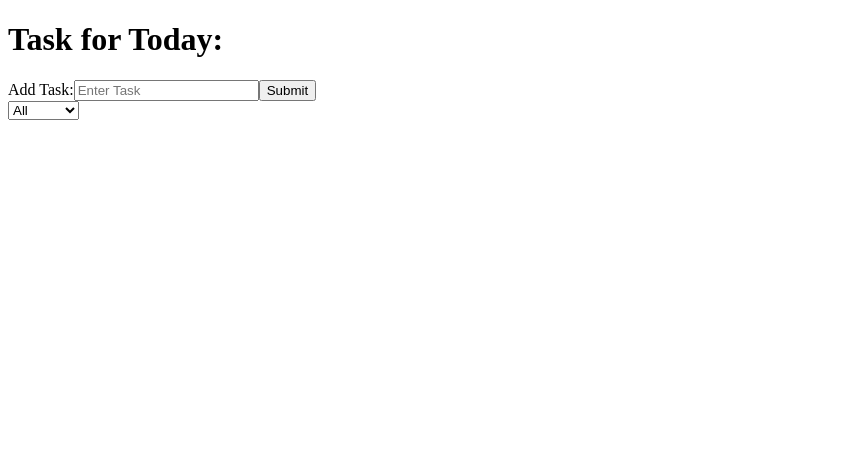
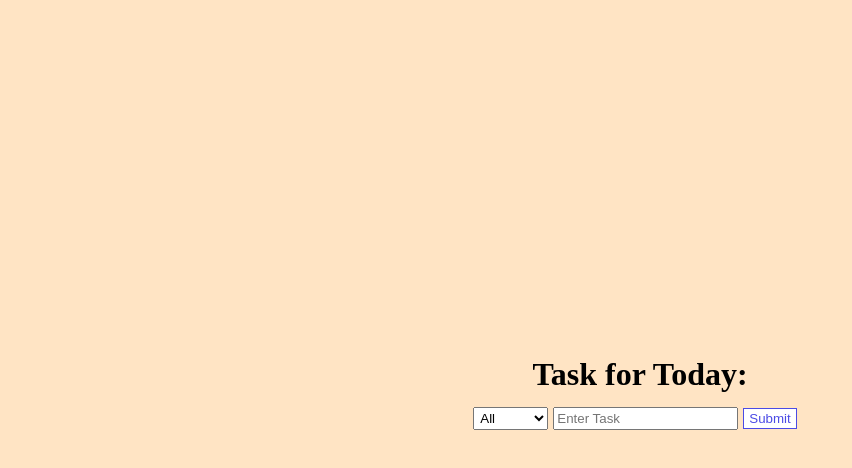
Before and after one commit to nelly02d/Todo, a React (Create React App) app: page / in a window 1280 px wide. Shown: the top 468 px of the page, without its empty margins (0-852 px from the left). Built offline with nearby package versions, Linux system fonts and the light colour scheme.

Commit message:
Add styles

```diff
--- a/src/App.css
+++ b/src/App.css
@@ -1,7 +1,78 @@
-.completed {
-  text-decoration: line-through;
+* {
+  margin: 0;
+  padding: 0;
+  box-sizing: border-box;
 }
 
-.pending {
-  text-decoration: none;
+.container {
+  display: flex;
+  align-items: center;
+  justify-content: center;
+  flex-direction: column;
+  background-color:bisque;
+  height: 100vh;
 }
+
+.form-container {
+  display: flex;
+  align-items: center;
+  justify-content: space-between;
+}
+
+.todo-form {
+  margin: 5px;
+}
+
+.todo-form > input {
+  margin: 10px 5px;
+}
+
+select {
+  padding: 2px;
+}
+
+.todo-input {
+  padding: 2px;
+}
+
+.submit {
+  padding: 2px 5px;
+  color: rgb(75, 75, 229);
+  background: #ffffff;
+  border: 1px solid rgb(75, 75, 229);
+  cursor: pointer;
+  transition: all ease 0.5s;
+}
+
+.submit:hover {
+
+  padding: 2px 5px;
+  color: #ffffff;
+  background: rgb(75, 75, 229);
+
+}
+
+.todo-list {
+  display: flex;
+  justify-content: center;
+  flex-direction: column;
+  width: 250px;
+}
+
+.todo-list > label {
+  align-items: center;
+  justify-content: center;
+  margin-bottom: 3px;
+  background-color: burlywood;
+  padding: 2px 5px;
+}
+
+.todo-list > label > span {
+  flex: 1;
+  padding-left:80px;
+  font-size: 1.2rem;
+}
+
+.fa-trash-can {
+  color: rgb(216, 71, 60);
+}
--- a/src/App.js
+++ b/src/App.js
@@ -22,22 +22,27 @@ function App() {
 
   return (
     <div className="App">
+      <div className="container">
       <header>
         <h1>Task for Today:</h1>
       </header>
 
       <div className="form-container">
+        {/* Select option that query's todos */}
+        <TodoFilter
+          selectedValue={(myQuery) => setQuery(myQuery)}
+        />
+        {/* An input that creates todo */}
         <TodoForm
           todos = {myTodo => setTodoList([...todoList, myTodo])}
           todoList = {todoList}
         />
-        <TodoFilter
-          selectedValue={(myQuery) => setQuery(myQuery)}
-        />
+
       </div>
 
-      <div>
+      <div className="todo-list">
         { todoList.map((todo) => (
+          // Created todo list with checkbox and delete icon
           <TodoList
             todo={todo}
             key={todo.id}
@@ -49,6 +54,7 @@ function App() {
           />
         ))}
       </div>
+      </div>
     </div>
   );
 };
--- a/src/components/TodoForm.js
+++ b/src/components/TodoForm.js
@@ -18,16 +18,16 @@ function TodoForm({ todos, todoList }) {
   }
 
   return (
-    <form onSubmit={publishTodo}>
+    <form className="todo-form" onSubmit={publishTodo}>
       <label>
-        Add Task:
         <input
           value={todoInput}
           onChange={event => setTodoInput(event.target.value)}
           placeholder="Enter Task"
+          className="todo-input"
         />
       </label>
-      <input type="submit"/>
+      <input className="submit" type="submit"/>
     </form>
   )
 };
--- a/src/components/TodoList.js
+++ b/src/components/TodoList.js
@@ -8,32 +8,19 @@ function TodoList({ todo, deleteTodo, query }) {
     false
   );
 
-  const styles = {
-    completed: {
-      display: 'flex'
-    },
-    pending: {
-      display: 'flex'
-    },
-    all: {
-      display: 'flex'
-    }
-  }
+  todo.isCompleted = checked
 
-  todo.isCompleted = checked
 
   return (
     <label
     className={"all " + (checked ? "completed" : "pending")}
-    style={query === 'completed' && todo.isCompleted === true ? styles.completed :
-    query === 'pending' && todo.isCompleted === false ? styles.pending :
-    query === 'all' ? styles.all : {display: 'none'}}
+    style={
+    query === 'completed' && todo.isCompleted === true ? {display: 'flex'} :
+    query === 'pending' && todo.isCompleted === false ? {display: 'flex'} :
+    query === 'all' ? {display: 'flex'} : {display: 'none'}}
     >
-      <input
-      type="checkbox"
-      onChange={toggle}
-      />
-      {todo.todo}
+      <input type="checkbox"onChange={toggle} />
+      <span>{todo.todo}</span>
       <FontAwesomeIcon icon={faTrashCan} onClick={() => {deleteTodo(todo.id)}}/>
     </label>
   )
```
